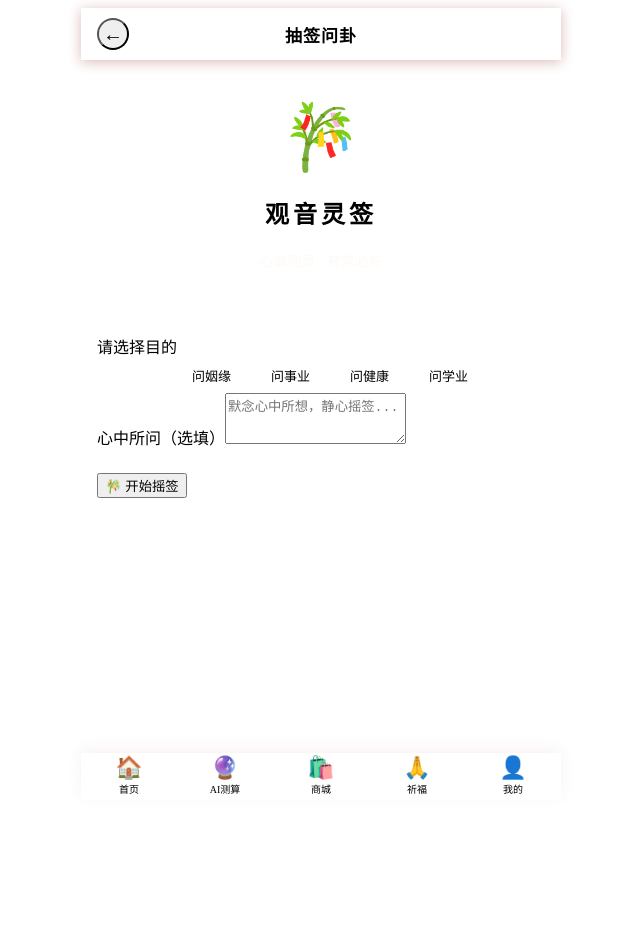
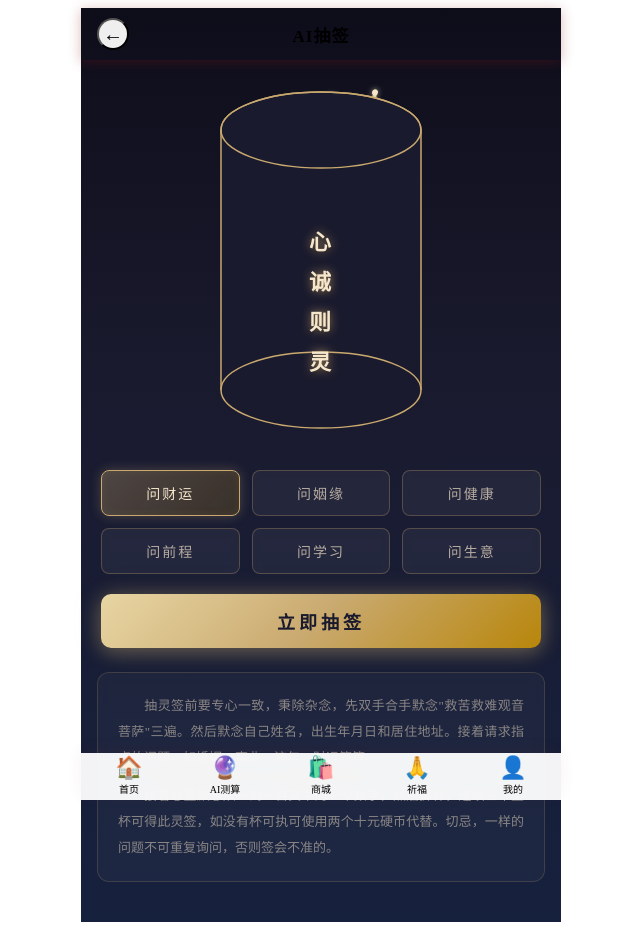
Before and after one commit to MIIEpAIB/mobile-frontend, a Vue app: page /ai/lottery in a window 1280 px wide. Shown: the whole page, without its empty margins (319-959 px from the left). Before the commit the page ends 816 px from the top, so only its background shows below. Built offline with nearby package versions, Linux system fonts and the light colour scheme; no server answers; the HTML template or start-up script is replaced by a standard one.

Commit message:
first commit

```diff
--- a/src/views/ai/Lottery.vue
+++ b/src/views/ai/Lottery.vue
@@ -1,70 +1,170 @@
 <template>
   <div class="lottery-page page-container">
-    <NavBar title="抽签问卦" />
-    <div class="lottery-hero">
-      <div class="lottery-icon">🎋</div>
-      <h2>观音灵签</h2>
-      <p>心诚则灵 · 有求必应</p>
-    </div>
-    <div class="lottery-form" v-if="!result">
-      <div class="form-group">
-        <label class="form-label">请选择目的</label>
-        <div class="purpose-tags">
-          <button v-for="p in purposes" :key="p.code" class="purpose-tag" :class="{ active: form.purpose === p.code }" @click="form.purpose = p.code">{{ p.name }}</button>
+    <NavBar title="AI抽签" />
+
+    <!-- 抽签主区域 -->
+    <div class="lottery-main" v-if="!result">
+      <!-- 签筒区域 -->
+      <div class="lot-container">
+        <div class="lot-bucket">
+          <!-- 签筒主体 SVG -->
+          <svg class="bucket-svg" viewBox="0 0 220 360" xmlns="http://www.w3.org/2000/svg">
+            <!-- 签筒身体 -->
+            <ellipse cx="110" cy="40" rx="100" ry="38" fill="#1a1a2e" stroke="#c9a96e" stroke-width="1.5"/>
+            <rect x="10" y="40" width="200" height="260" fill="#1a1a2e" />
+            <ellipse cx="110" cy="300" rx="100" ry="38" fill="#1a1a2e" stroke="#c9a96e" stroke-width="1.5"/>
+            <!-- 签筒上沿 -->
+            <ellipse cx="110" cy="40" rx="100" ry="38" fill="none" stroke="#c9a96e" stroke-width="1.5"/>
+            <!-- 侧面线 -->
+            <line x1="10" y1="40" x2="10" y2="300" stroke="#c9a96e" stroke-width="1.5"/>
+            <line x1="210" y1="40" x2="210" y2="300" stroke="#c9a96e" stroke-width="1.5"/>
+          </svg>
+
+          <!-- 签 (竹棍) -->
+          <div class="sticks-wrapper">
+            <div
+              v-for="(stick, idx) in sticks"
+              :key="idx"
+              class="stick"
+              :style="stick.style"
+              :class="{ 'stick-shaking': isShaking }"
+            ></div>
+          </div>
+
+          <!-- 心诚则灵文字 -->
+          <div class="vertical-text">
+            <span>心</span>
+            <span>诚</span>
+            <span>则</span>
+            <span>灵</span>
+          </div>
         </div>
       </div>
-      <div class="form-group">
-        <label class="form-label">心中所问（选填）</label>
-        <textarea class="form-textarea" v-model="form.question" placeholder="默念心中所想，静心摇签..." rows="3"></textarea>
+
+      <!-- 选择问签类型 -->
+      <div class="purpose-section">
+        <div class="purpose-grid">
+          <button
+            v-for="p in purposes"
+            :key="p.code"
+            class="purpose-btn"
+            :class="{ active: form.purpose === p.code }"
+            @click="form.purpose = p.code"
+          >
+            {{ p.name }}
+          </button>
+        </div>
       </div>
-      <button class="btn-primary shake-btn" @click="drawLottery" :disabled="loading">
-        {{ loading ? '摇签中...' : '🎋 开始摇签' }}
-      </button>
+
+      <!-- 立即抽签按钮 -->
+      <div class="draw-action">
+        <button class="draw-btn" @click="drawLottery" :disabled="loading">
+          <span v-if="loading" class="draw-btn-loading">摇签中...</span>
+          <span v-else>立即抽签</span>
+        </button>
+      </div>
+
+      <!-- 说明区域 -->
+      <div class="instructions-card">
+        <p class="instructions-text">
+          &emsp;&emsp;抽灵签前要专心一致，秉除杂念，先双手合手默念"救苦救难观音菩萨"三遍。然后默念自己姓名，出生年月日和居住地址。接着请求指点的问题，如婚姻、事业、流年、财运等等。
+        </p>
+        <p class="instructions-text">
+          &emsp;&emsp;接着心里默想从一到一百其中的一个数字，然后掷杯，连续三个圣杯可得此灵签，如没有杯可执可使用两个十元硬币代替。切忌，一样的问题不可重复询问，否则签会不准的。
+        </p>
+      </div>
     </div>
-    <div class="result-card card fade-in-up" v-else>
-      <div class="result-header">
-        <span class="result-sign">{{ result.sign_title || '上上签' }}</span>
+
+    <!-- 结果展示 -->
+    <div class="result-section fade-in-up" v-else>
+      <div class="result-card">
+        <div class="result-header">
+          <div class="result-sign-badge">{{ result.sign_title || '上上签' }}</div>
+        </div>
+        <div class="result-body">
+          <div class="result-block">
+            <h3 class="result-label">签文</h3>
+            <p class="result-text">{{ result.sign_content || '天开地辟结良缘，日月星辰朗乾坤' }}</p>
+          </div>
+          <div class="result-divider"></div>
+          <div class="result-block">
+            <h3 class="result-label">解签</h3>
+            <p class="result-text">{{ result.interpretation || '此签大吉，诸事顺遂' }}</p>
+          </div>
+        </div>
+        <button class="redraw-btn" @click="result = null">重新抽签</button>
       </div>
-      <div class="result-content">
-        <h3>签文</h3>
-        <p>{{ result.sign_content || '天开地辟结良缘，日月星辰朗乾坤' }}</p>
-        <h3>解签</h3>
-        <p>{{ result.interpretation || '此签大吉，诸事顺遂' }}</p>
-      </div>
-      <button class="btn-outline" @click="result = null" style="margin-top:16px">重新摇签</button>
     </div>
   </div>
 </template>
 
 <script setup>
-import { ref, onMounted } from 'vue'
+import { ref, reactive, onMounted } from 'vue'
 import NavBar from '@/components/NavBar.vue'
 import { getLotteryPurposes, lotteryDraw } from '@/api/modules/common'
 
 const loading = ref(false)
+const isShaking = ref(false)
 const result = ref(null)
+
 const purposes = ref([
   { code: 'fortune', name: '问财运' },
   { code: 'marriage', name: '问姻缘' },
-  { code: 'career', name: '问事业' },
   { code: 'health', name: '问健康' },
-  { code: 'study', name: '问学业' },
+  { code: 'career', name: '问前程' },
+  { code: 'study', name: '问学习' },
+  { code: 'business', name: '问生意' },
 ])
+
 const form = ref({ purpose: 'fortune', question: '' })
 
+// 生成签棍的随机样式
+const sticks = ref([])
+const generateSticks = () => {
+  const arr = []
+  for (let i = 0; i < 16; i++) {
+    const left = 30 + Math.random() * 55   // 30% ~ 85%
+    const rotate = -15 + Math.random() * 30 // -15° ~ 15°
+    const height = 55 + Math.random() * 20  // 55% ~ 75%
+    const delay = Math.random() * 0.5
+    arr.push({
+      style: {
+        left: `${left}%`,
+        transform: `rotate(${rotate}deg)`,
+        height: `${height}%`,
+        animationDelay: `${delay}s`
+      }
+    })
+  }
+  sticks.value = arr
+}
+
 onMounted(async () => {
+  generateSticks()
   try {
     const res = await getLotteryPurposes()
-    if (res.data?.length) purposes.value = res.data.map(p => ({ code: p.purpose_code || p.code, name: p.purpose_name || p.name }))
+    if (res.data?.length) {
+      purposes.value = res.data.map(p => ({
+        code: p.purpose_code || p.code,
+        name: p.purpose_name || p.name
+      }))
+    }
   } catch (e) { /* use defaults */ }
 })
 
 const drawLottery = async () => {
   loading.value = true
+  isShaking.value = true
+
+  // 摇签动画至少持续1.5s
+  const shakeTimer = new Promise(resolve => setTimeout(resolve, 1500))
+
   try {
-    const res = await lotteryDraw({ purpose_code: form.value.purpose, question: form.value.question })
+    const [res] = await Promise.all([
+      lotteryDraw({ purpose_code: form.value.purpose, question: form.value.question }),
+      shakeTimer
+    ])
     const d = res.data
-    // 后端 DeepSeek 返回: lottery_id, lottery_no, lottery_level, lottery_poetry, lottery_explain
     result.value = {
       sign_title: d.lottery_level || d.sign_title,
       sign_content: d.lottery_poetry || d.sign_content,
@@ -72,23 +172,333 @@ const drawLottery = async () => {
       ...d
     }
   } catch (e) {
-    result.value = { sign_title: '第七签 · 上吉', sign_content: '莫听穿林打叶声，何妨吟啸且徐行', interpretation: '此签主事顺遂，宜静待时机。目前虽有波折，但终将柳暗花明。' }
-  } finally { loading.value = false }
+    await shakeTimer
+    result.value = {
+      sign_title: '第七签 · 上吉',
+      sign_content: '莫听穿林打叶声，何妨吟啸且徐行',
+      interpretation: '此签主事顺遂，宜静待时机。目前虽有波折，但终将柳暗花明。'
+    }
+  } finally {
+    loading.value = false
+    isShaking.value = false
+  }
 }
 </script>
 
 <style scoped>
-.lottery-hero { text-align: center; padding: 40px 20px 30px; background: linear-gradient(160deg, var(--color-primary-dark), var(--color-primary)); color: var(--text-inverse); }
-.lottery-icon { font-size: 64px; margin-bottom: 12px; }
-.lottery-hero h2 { font-family: var(--font-serif); font-size: 24px; color: var(--color-gold); letter-spacing: 4px; }
-.lottery-hero p { color: rgba(253,245,236,0.6); font-size: 14px; margin-top: 8px; }
-.lottery-form { padding: 20px 16px; }
-.purpose-tags { display: flex; flex-wrap: wrap; gap: 8px; }
-.purpose-tag { padding: 8px 16px; border-radius: var(--radius-full); border: 1.5px solid var(--border-default); font-size: 13px; color: var(--text-secondary); cursor: pointer; transition: all 0.2s; background: var(--bg-card); }
-.purpose-tag.active { background: var(--color-primary); color: white; border-color: var(--color-primary); }
-.shake-btn { margin-top: 24px; }
-.result-header { text-align: center; margin-bottom: 16px; }
-.result-sign { font-family: var(--font-serif); font-size: 22px; font-weight: 700; color: var(--color-primary); background: var(--color-primary-soft); padding: 8px 20px; border-radius: var(--radius-full); }
-.result-content h3 { font-family: var(--font-serif); font-size: 15px; color: var(--color-gold-dark); margin: 16px 0 8px; }
-.result-content p { font-size: 14px; color: var(--text-secondary); line-height: 1.8; }
+.lottery-page {
+  background: linear-gradient(180deg, #0d0d1a 0%, #1a1a2e 40%, #16213e 100%);
+  min-height: 100vh;
+}
+
+/* ===== 签筒区域 ===== */
+.lottery-main {
+  padding-bottom: 40px;
+}
+
+.lot-container {
+  display: flex;
+  justify-content: center;
+  padding: 30px 0 20px;
+}
+
+.lot-bucket {
+  position: relative;
+  width: 220px;
+  height: 360px;
+}
+
+.bucket-svg {
+  position: absolute;
+  top: 0;
+  left: 0;
+  width: 100%;
+  height: 100%;
+  z-index: 2;
+  pointer-events: none;
+}
+
+/* ===== 签棍 ===== */
+.sticks-wrapper {
+  position: absolute;
+  top: 0;
+  left: 0;
+  width: 100%;
+  height: 100%;
+  z-index: 1;
+}
+
+.stick {
+  position: absolute;
+  bottom: 30%;
+  width: 4px;
+  background: linear-gradient(180deg, #e8d5a3 0%, #c9a96e 40%, #b8860b 100%);
+  border-radius: 2px 2px 0 0;
+  transform-origin: bottom center;
+  transition: transform 0.3s ease;
+  box-shadow: 0 0 4px rgba(201, 169, 110, 0.4);
+}
+
+.stick::before {
+  content: '';
+  position: absolute;
+  top: 0;
+  left: -1px;
+  width: 6px;
+  height: 6px;
+  background: #f5e6cc;
+  border-radius: 50%;
+  box-shadow: 0 0 6px rgba(245, 230, 204, 0.6);
+}
+
+/* 摇签动画 */
+.stick-shaking {
+  animation: stickShake 0.15s ease-in-out infinite alternate;
+}
+
+@keyframes stickShake {
+  0% { transform: var(--base-rotate, rotate(0deg)) translateX(-3px); }
+  100% { transform: var(--base-rotate, rotate(0deg)) translateX(3px); }
+}
+
+/* ===== 心诚则灵竖排文字 ===== */
+.vertical-text {
+  position: absolute;
+  top: 50%;
+  left: 50%;
+  transform: translate(-50%, -30%);
+  display: flex;
+  flex-direction: column;
+  align-items: center;
+  gap: 8px;
+  z-index: 3;
+  pointer-events: none;
+}
+
+.vertical-text span {
+  font-family: 'STKaiti', 'KaiTi', 'SimSun', serif;
+  font-size: 22px;
+  font-weight: 700;
+  color: #f5e6cc;
+  text-shadow: 0 0 10px rgba(201, 169, 110, 0.8), 0 2px 4px rgba(0, 0, 0, 0.5);
+  letter-spacing: 2px;
+}
+
+/* ===== 选择目的 ===== */
+.purpose-section {
+  padding: 0 20px;
+  margin-bottom: 20px;
+}
+
+.purpose-grid {
+  display: grid;
+  grid-template-columns: repeat(3, 1fr);
+  gap: 12px;
+}
+
+.purpose-btn {
+  padding: 12px 0;
+  border-radius: 8px;
+  border: 1.5px solid rgba(201, 169, 110, 0.3);
+  font-size: 14px;
+  color: rgba(245, 230, 204, 0.7);
+  cursor: pointer;
+  transition: all 0.3s ease;
+  background: rgba(255, 255, 255, 0.05);
+  backdrop-filter: blur(4px);
+  font-family: 'STKaiti', 'KaiTi', serif;
+  letter-spacing: 2px;
+}
+
+.purpose-btn:active {
+  transform: scale(0.96);
+}
+
+.purpose-btn.active {
+  background: linear-gradient(135deg, rgba(201, 169, 110, 0.3), rgba(184, 134, 11, 0.2));
+  color: #f5e6cc;
+  border-color: #c9a96e;
+  box-shadow: 0 0 12px rgba(201, 169, 110, 0.3), inset 0 0 8px rgba(201, 169, 110, 0.1);
+}
+
+/* ===== 立即抽签按钮 ===== */
+.draw-action {
+  padding: 0 20px;
+  margin-bottom: 24px;
+}
+
+.draw-btn {
+  width: 100%;
+  padding: 14px 0;
+  border: none;
+  border-radius: 10px;
+  font-size: 18px;
+  font-weight: 700;
+  color: #1a1a2e;
+  cursor: pointer;
+  background: linear-gradient(135deg, #e8d5a3, #c9a96e, #b8860b);
+  box-shadow: 0 4px 20px rgba(201, 169, 110, 0.4), 0 0 30px rgba(201, 169, 110, 0.15);
+  transition: all 0.3s ease;
+  font-family: 'STKaiti', 'KaiTi', serif;
+  letter-spacing: 4px;
+  position: relative;
+  overflow: hidden;
+}
+
+.draw-btn::before {
+  content: '';
+  position: absolute;
+  top: -50%;
+  left: -50%;
+  width: 200%;
+  height: 200%;
+  background: linear-gradient(45deg, transparent 40%, rgba(255,255,255,0.15) 50%, transparent 60%);
+  animation: shimmer 3s infinite;
+}
+
+@keyframes shimmer {
+  0% { transform: translateX(-100%) translateY(-100%); }
+  100% { transform: translateX(100%) translateY(100%); }
+}
+
+.draw-btn:active {
+  transform: scale(0.98);
+  box-shadow: 0 2px 10px rgba(201, 169, 110, 0.3);
+}
+
+.draw-btn:disabled {
+  opacity: 0.7;
+  cursor: not-allowed;
+}
+
+.draw-btn-loading {
+  display: inline-flex;
+  align-items: center;
+  gap: 4px;
+}
+
+/* ===== 说明区域 ===== */
+.instructions-card {
+  margin: 0 16px;
+  padding: 20px;
+  border: 1.5px solid rgba(201, 169, 110, 0.2);
+  border-radius: 12px;
+  background: rgba(255, 255, 255, 0.03);
+  backdrop-filter: blur(6px);
+}
+
+.instructions-text {
+  font-size: 13px;
+  color: rgba(245, 230, 204, 0.5);
+  line-height: 2;
+  margin: 0;
+  text-align: justify;
+}
+
+.instructions-text + .instructions-text {
+  margin-top: 12px;
+}
+
+/* ===== 结果展示 ===== */
+.result-section {
+  padding: 30px 16px 40px;
+}
+
+.result-card {
+  border-radius: 16px;
+  overflow: hidden;
+  border: 1.5px solid rgba(201, 169, 110, 0.3);
+  background: rgba(255, 255, 255, 0.05);
+  backdrop-filter: blur(10px);
+}
+
+.result-header {
+  text-align: center;
+  padding: 28px 20px 20px;
+  background: linear-gradient(180deg, rgba(201, 169, 110, 0.15), transparent);
+}
+
+.result-sign-badge {
+  display: inline-block;
+  font-family: 'STKaiti', 'KaiTi', 'SimSun', serif;
+  font-size: 24px;
+  font-weight: 700;
+  color: #f5e6cc;
+  padding: 10px 32px;
+  border: 2px solid #c9a96e;
+  border-radius: 40px;
+  background: linear-gradient(135deg, rgba(201, 169, 110, 0.2), rgba(184, 134, 11, 0.1));
+  letter-spacing: 4px;
+  text-shadow: 0 0 12px rgba(201, 169, 110, 0.5);
+}
+
+.result-body {
+  padding: 20px 24px;
+}
+
+.result-block {
+  margin-bottom: 16px;
+}
+
+.result-block:last-child {
+  margin-bottom: 0;
+}
+
+.result-label {
+  font-family: 'STKaiti', 'KaiTi', serif;
+  font-size: 16px;
+  color: #c9a96e;
+  margin: 0 0 10px;
+  letter-spacing: 2px;
+}
+
+.result-text {
+  font-size: 14px;
+  color: rgba(245, 230, 204, 0.75);
+  line-height: 2;
+  margin: 0;
+}
+
+.result-divider {
+  height: 1px;
+  background: linear-gradient(90deg, transparent, rgba(201, 169, 110, 0.3), transparent);
+  margin: 16px 0;
+}
+
+.redraw-btn {
+  display: block;
+  width: calc(100% - 48px);
+  margin: 8px auto 24px;
+  padding: 12px 0;
+  border-radius: 10px;
+  border: 1.5px solid rgba(201, 169, 110, 0.4);
+  background: transparent;
+  color: #c9a96e;
+  font-size: 15px;
+  font-family: 'STKaiti', 'KaiTi', serif;
+  letter-spacing: 3px;
+  cursor: pointer;
+  transition: all 0.3s;
+}
+
+.redraw-btn:active {
+  background: rgba(201, 169, 110, 0.1);
+  transform: scale(0.98);
+}
+
+/* ===== 动画 ===== */
+.fade-in-up {
+  animation: fadeInUp 0.6s ease-out;
+}
+
+@keyframes fadeInUp {
+  from {
+    opacity: 0;
+    transform: translateY(24px);
+  }
+  to {
+    opacity: 1;
+    transform: translateY(0);
+  }
+}
 </style>
```
